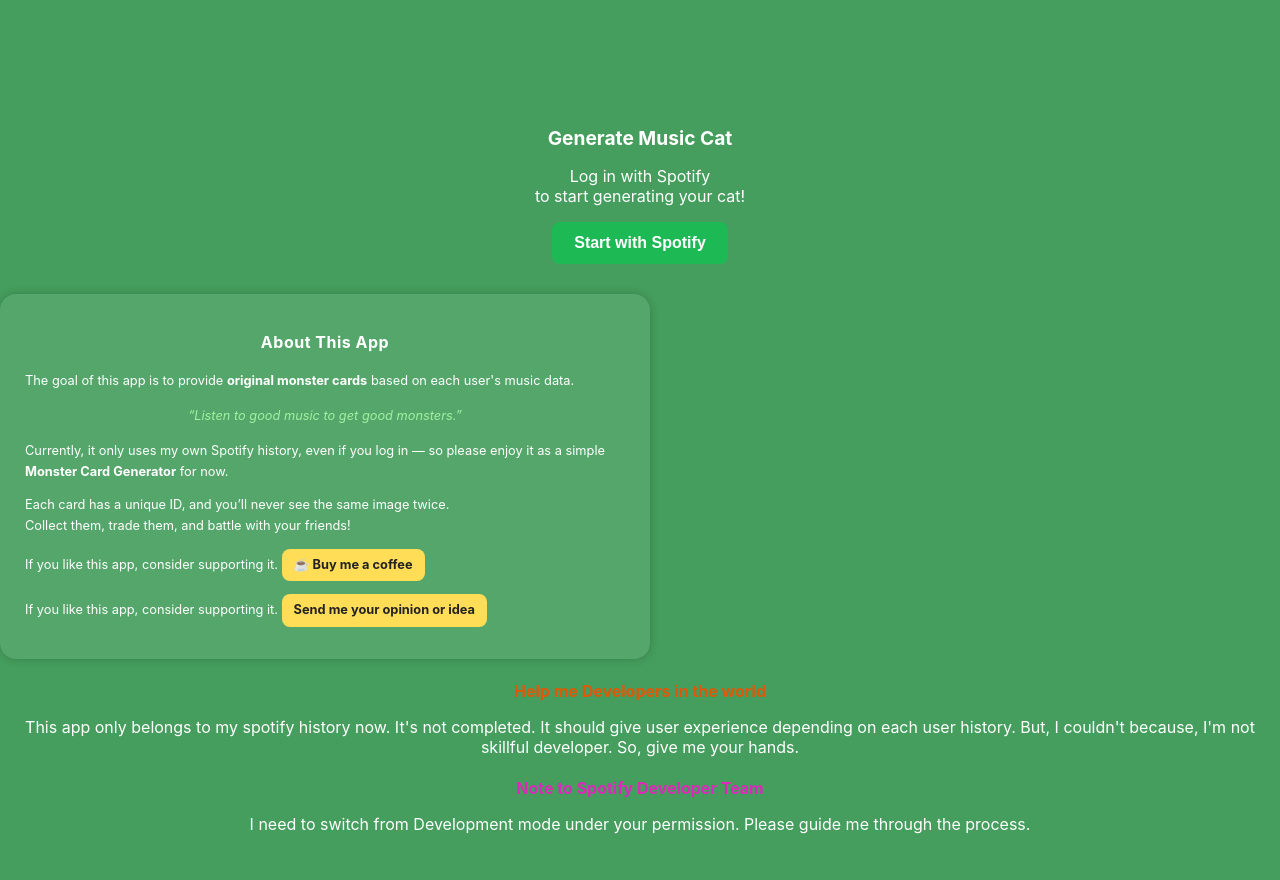
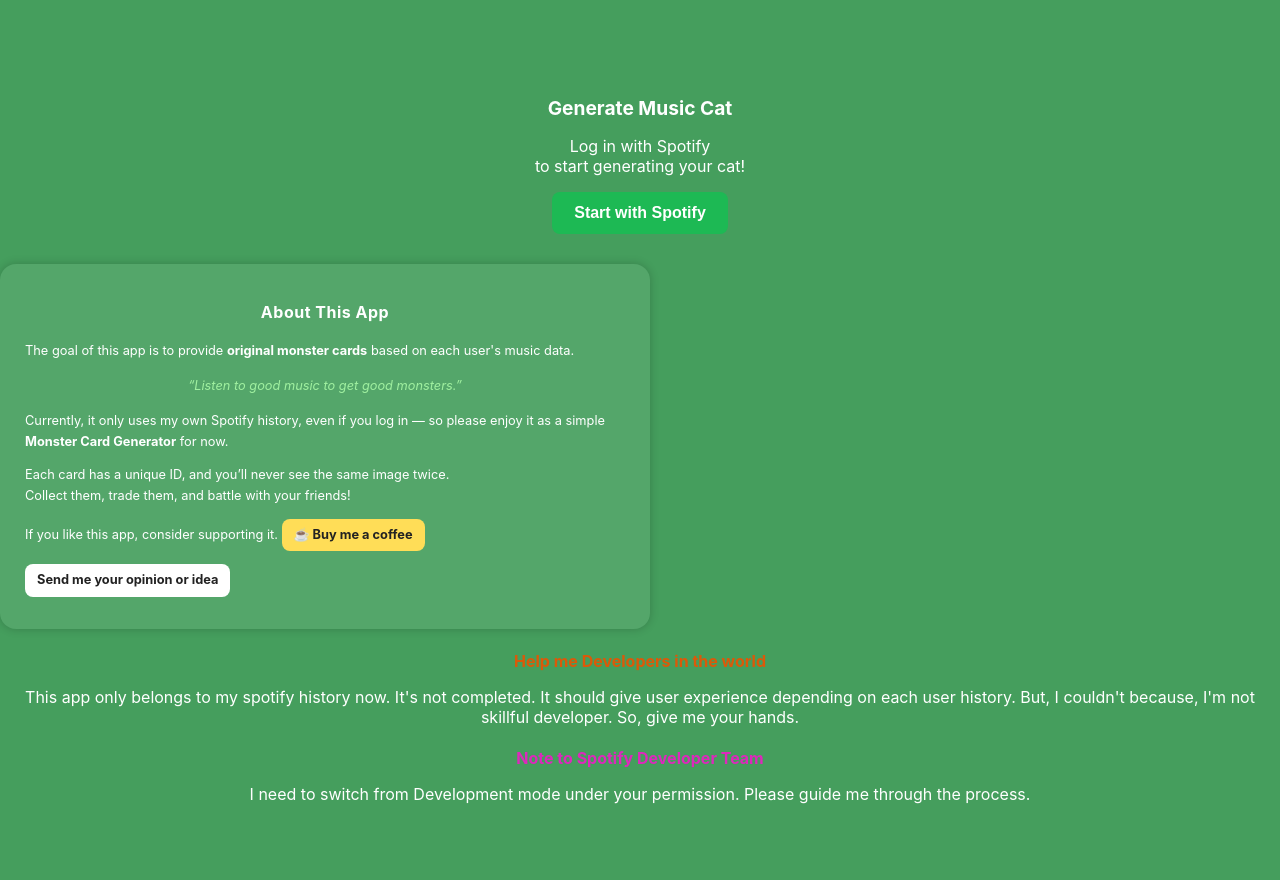
Before and after one commit to seiyaU/Music_Monster, a Python web app: template templates/generate.html in a window 1280 px wide. After the commit the page ends 804 px from the top, so only its background shows below. Run offline with Jinja, Linux system fonts and the light colour scheme; the template is opened without the code that fills it, so the values that code supplies are empty.

Commit message:
fixed insta

```diff
--- a/templates/generate.html
+++ b/templates/generate.html
@@ -16,14 +16,15 @@
       flex-direction: column;
       justify-content: center;
       align-items: center;
-      height: 100vh; /* 画面全体を使う */
+      min-height: 100vh;  /* ✅ 高さを最低100vhに変更 */
       margin: 0;
       background-color: #111;
       color: white;
       text-align: center;
       font-family: 'Inter', sans-serif;
       background: #459e5d;
-      padding-top: 80px;
+      padding: 80px 0 40px; /* ✅ 上下にゆとりを持たせる */
+      box-sizing: border-box;
     }
     h2 {
       font-size: 1.2rem;
@@ -117,6 +118,16 @@
     text-decoration: none;
     transition: background 0.2s;
   }
+  .message-link {
+    display: inline-block;
+    background: #ffffff;
+    color: #222;
+    font-weight: bold;
+    padding: 6px 12px;
+    border-radius: 8px;
+    text-decoration: none;
+    transition: background 0.2s;
+  }
   .donate-link:hover {
     background: #ffe47a;
   }
@@ -192,8 +203,7 @@
         <a href="https://buymeacoffee.com/seiyau" target="_blank" class="donate-link">☕ Buy me a coffee</a>
       </p>
       <p>
-        If you like this app, consider supporting it.
-        <a href="https://www.instagram.com/seiya_experience/" target="_blank" class="donate-link">Send me your opinion or idea</a>
+        <a href="https://www.instagram.com/seiya_experience/" target="_blank" class="message-link">Send me your opinion or idea</a>
       </p>
 
     </div>
@@ -235,13 +245,8 @@
       >
         Buy Me a Coffee
       </a>
-      <a
-        href="https://www.instagram.com/seiya_experience/"
-        target="_blank"
-        rel="noopener noreferrer"
-        id="sponsor-btn"
-        class="action-btn"
-      >
+      <!-- ✅ Instagramボタンを追加 -->
+      <a href="https://www.instagram.com/seiya_experience/" target="_blank" rel="noopener noreferrer" id="insta-btn" class="action-btn">
         Send me your opinion or idea
       </a>
     </div>
@@ -259,6 +264,9 @@
           (adsbygoogle = window.adsbygoogle || []).push({});
       </script>
     </div>
+  </div>
+
+
 
   <script>
     console.log("🟢 Page loaded");
```
Lines whose indentation alone changed are shown as unchanged.
